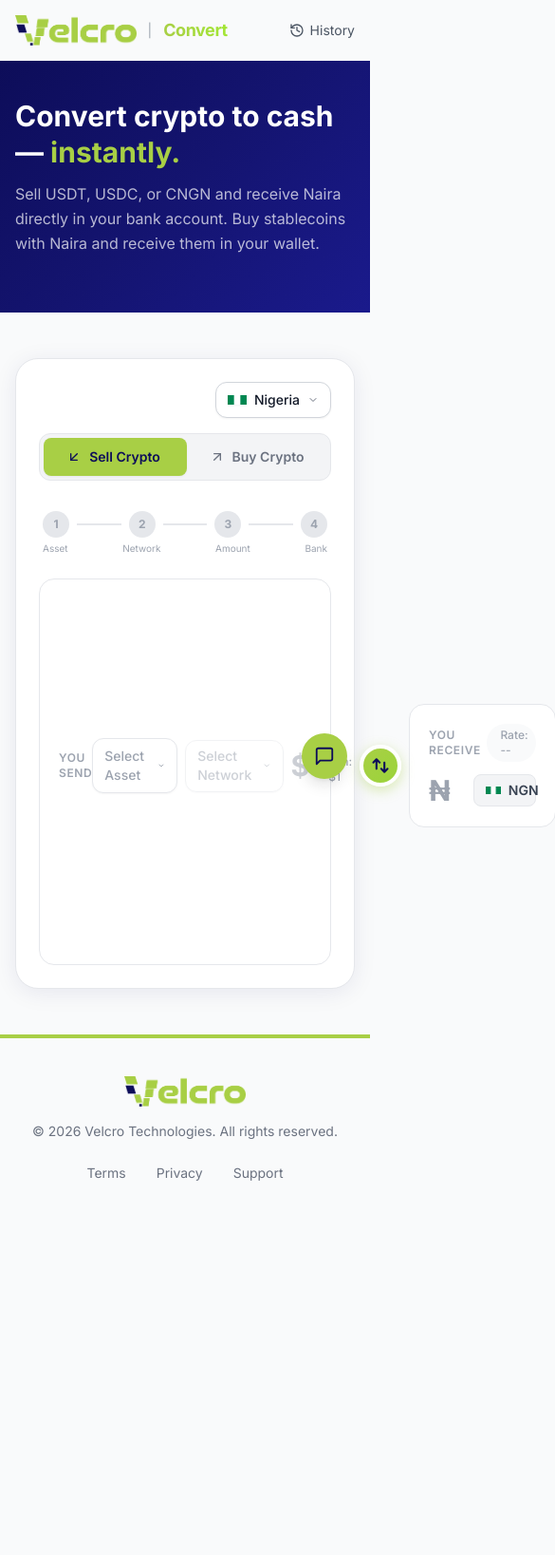
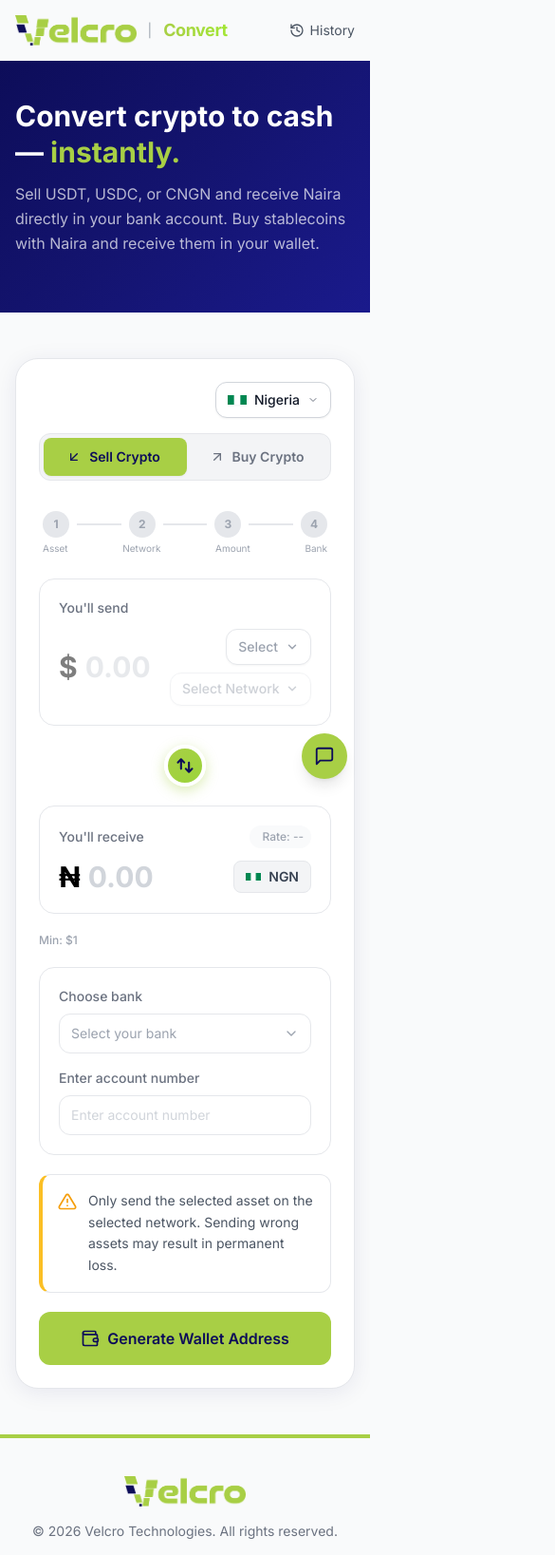
Before and after one commit to KamalT-Sk/velcro-ramp, a website: page public/index.html in a window 390 px wide. Shown: the top 1637 px of the page at 95% size, 585 px wide, since content can reach past the window. Before the commit the page ends 1285 px from the top, so only its background shows below. Drawn offline with nearby package versions, Linux system fonts and the light colour scheme; no server answers.

Commit message:
BIG CHANGES

```diff
--- a/public/index.html
+++ b/public/index.html
@@ -170,12 +170,19 @@
           <!-- You'll Send Panel -->
           <div id="sell-send-panel" class="input-panel">
             <div class="flex items-center justify-between mb-3">
-              <label class="text-xs font-semibold text-gray-400 uppercase tracking-wider whitespace-nowrap">You Send</label>
-              <div class="flex items-center gap-2">
+              <span class="text-sm text-gray-500 font-medium">You'll send</span>
+            </div>
+            <div class="flex items-center justify-between gap-4">
+              <div class="flex items-center gap-2 flex-1 min-w-0 opacity-50 pointer-events-none transition-opacity" id="sell-amount-step">
+                <span class="text-3xl font-bold text-gray-300" id="sell-currency-prefix">$</span>
+                <input type="number" id="sell-amount" placeholder="0.00" min="0" step="0.01" oninput="calculateSell()"
+                  class="display-input text-3xl font-bold text-gray-900 bg-transparent outline-none w-full p-0 border-none focus:ring-0 amount-input placeholder-gray-300">
+              </div>
+              <div class="flex flex-col items-end gap-2 shrink-0">
                 <div class="custom-select" id="sell-asset-wrap">
                   <div class="asset-pill" onclick="toggleDropdown('sell-asset-options')">
                     <div class="flex items-center gap-1.5" id="sell-asset-display">
-                      <span class="text-gray-400 text-sm">Select Asset</span>
+                      <span class="text-gray-400 text-sm">Select</span>
                     </div>
                     <svg width="14" height="14" viewBox="0 0 24 24" fill="none" stroke="currentColor" stroke-width="2.5" stroke-linecap="round" stroke-linejoin="round" class="text-gray-400"><path d="m6 9 6 6 6-6"/></svg>
                   </div>
@@ -226,12 +233,9 @@
                     </div>
                   </div>
                 </div>
-          <div id="sell-amount-step" class="flex items-center gap-3 mt-3 opacity-50 pointer-events-none transition-opacity">
-            <span class="text-3xl font-bold text-gray-400" id="sell-currency-prefix">$</span>
-            <input type="number" id="sell-amount" placeholder="0.00" min="0" step="0.01" oninput="calculateSell()"
-              class="display-input flex-1 text-3xl font-bold text-gray-900 bg-transparent outline-none w-full p-0 border-none focus:ring-0 amount-input">
-          </div>
-          <div class="mt-2 text-xs text-gray-400 font-medium">Min: $1</div>
+              </div>
+            </div>
+          </div>
 
           <!-- Swap Button -->
           <div class="flex justify-center -my-2 relative z-10">
@@ -243,25 +247,31 @@
           <!-- You'll Receive Panel -->
           <div id="sell-receive-panel" class="input-panel">
             <div class="flex items-center justify-between mb-3">
-              <label class="text-xs font-semibold text-gray-400 uppercase tracking-wider whitespace-nowrap">You Receive</label>
+              <span class="text-sm text-gray-500 font-medium">You'll receive</span>
               <span class="text-xs font-medium text-gray-400 flex items-center gap-1.5 bg-gray-50 px-2 py-1 rounded-full" id="sell-rate-display"><span class="w-1.5 h-1.5 rounded-full bg-green-500 live-pulse"></span>Rate: --</span>
             </div>
-            <div class="flex items-center gap-3">
-              <span class="text-3xl font-bold text-gray-400" id="sell-receive-currency">₦</span>
+            <div class="flex items-center justify-between gap-4">
+              <div class="flex items-center gap-2 flex-1 min-w-0">
+                <span class="text-3xl font-bold text-gray-300" id="sell-receive-currency">&#8358;</span>
                 <input type="number" id="sell-receive" placeholder="0.00" min="0" step="0.01" oninput="calculateSellFromNgn()"
-                class="display-input flex-1 text-3xl font-bold text-gray-900 bg-transparent outline-none w-full p-0 border-none focus:ring-0 amount-input">
+                  class="display-input text-3xl font-bold text-gray-900 bg-transparent outline-none w-full p-0 border-none focus:ring-0 amount-input placeholder-gray-300">
+              </div>
+              <div class="shrink-0">
                 <div class="bg-gray-100 border border-gray-200 rounded-lg px-3 py-1.5 flex items-center gap-2">
                   <img id="sell-receive-flag" src="/flags/ng.png" class="w-4 h-auto rounded-sm" alt="">
                   <span class="text-gray-700 font-semibold text-sm" id="sell-receive-currency-code">NGN</span>
                 </div>
               </div>
             </div>
+          </div>
+          <div class="text-xs text-gray-400 font-medium -mt-3">Min: $1</div>
 
           <!-- Bank Details -->
           <div class="input-panel space-y-4">
-            <div class="flex flex-col sm:flex-row items-start gap-3">
-              <div class="custom-select flex-1 w-full" id="sell-bank-wrap">
-                <label class="block text-xs font-semibold text-gray-400 uppercase tracking-wider mb-2">Bank</label>
+            <div class="flex flex-col sm:flex-row gap-4">
+              <div class="flex-1">
+                <label class="block text-sm font-medium text-gray-500 mb-2">Choose bank</label>
+                <div class="custom-select w-full" id="sell-bank-wrap">
                   <div class="custom-select-trigger w-full px-3 py-2.5 border border-gray-200 rounded-xl bg-white text-sm transition-all hover:border-velcro-green" onclick="toggleDropdown('sell-bank-options')">
                     <div class="flex items-center gap-2" id="sell-bank-display">
                       <span class="text-gray-400">Select your bank</span>
@@ -272,27 +282,27 @@
                     <div class="custom-option text-gray-400">Loading banks...</div>
                   </div>
                 </div>
-              <div class="flex-1 w-full">
-                <label class="block text-xs font-semibold text-gray-400 uppercase tracking-wider mb-2">Account Number</label>
+              </div>
+              <div class="flex-1">
+                <label class="block text-sm font-medium text-gray-500 mb-2">Enter account number</label>
                 <input type="tel" id="sell-bank-number" placeholder="Enter account number" inputmode="numeric" pattern="[0-9]*"
                   class="w-full px-3 py-2.5 border border-gray-200 rounded-xl bg-white text-sm text-gray-900 outline-none transition-all focus:border-velcro-green amount-input"
                   oninput="validateAccount(); updateStepIndicators('OFFRAMP');">
                 <p id="sell-bank-error" class="hidden text-xs text-red-500 mt-1 font-medium"></p>
               </div>
             </div>
-            <div id="sell-name-wrap" class="hidden animate-fade-in">
-              <label class="block text-xs font-semibold text-gray-400 uppercase tracking-wider mb-2">Account Holder Name</label>
+            <div id="sell-name-wrap" class="hidden">
+              <label class="block text-sm font-medium text-gray-500 mb-2">Account Holder Name</label>
               <input type="text" id="sell-account-name" placeholder="Enter account holder name"
                 class="w-full px-3 py-2.5 border border-gray-200 rounded-xl bg-white text-sm text-gray-900 outline-none transition-all focus:border-velcro-green amount-input"
                 oninput="updateStepIndicators('OFFRAMP');">
-              <p class="text-xs text-gray-400 mt-1.5">Enter the name exactly as it appears on your bank account</p>
             </div>
           </div>
 
           <!-- Warning -->
-          <div class="flex items-start gap-3 p-4 bg-amber-50/60 border border-amber-200 rounded-xl">
-            <svg width="20" height="20" viewBox="0 0 24 24" fill="none" stroke="#d97706" stroke-width="2" stroke-linecap="round" stroke-linejoin="round" class="flex-shrink-0 mt-0.5"><path d="M10.29 3.86 1.82 18a2 2 0 0 0 1.71 3h16.94a2 2 0 0 0 1.71-3L13.71 3.86a2 2 0 0 0-3.42 0z"/><line x1="12" y1="9" x2="12" y2="13"/><line x1="12" y1="17" x2="12.01" y2="17"/></svg>
-            <p class="text-sm text-amber-800 leading-relaxed">Only send the selected asset on the selected network. Sending wrong assets may result in permanent loss.</p>
+          <div class="flex items-start gap-3 p-4 bg-white border border-gray-200 rounded-xl" style="border-left: 4px solid #fbbf24;">
+            <svg width="20" height="20" viewBox="0 0 24 24" fill="none" stroke="#f59e0b" stroke-width="2" stroke-linecap="round" stroke-linejoin="round" class="flex-shrink-0 mt-0.5"><path d="M10.29 3.86 1.82 18a2 2 0 0 0 1.71 3h16.94a2 2 0 0 0 1.71-3L13.71 3.86a2 2 0 0 0-3.42 0z"/><line x1="12" y1="9" x2="12" y2="13"/><line x1="12" y1="17" x2="12.01" y2="17"/></svg>
+            <p class="text-sm text-gray-600 leading-relaxed">Only send the selected asset on the selected network. Sending wrong assets may result in permanent loss.</p>
           </div>
 
           <!-- Action Button -->
@@ -378,13 +388,20 @@
 
           <!-- You'll Receive Panel -->
           <div id="buy-receive-panel" class="input-panel">
-            <div class="flex items-start justify-between gap-4">
-              <label class="text-xs font-semibold text-gray-400 uppercase tracking-wider mt-2">You Receive</label>
-              <div class="flex flex-col items-end gap-2">
+            <div class="flex items-center justify-between mb-3">
+              <span class="text-sm text-gray-500 font-medium">You'll receive</span>
+              <span class="text-xs font-medium text-gray-400 flex items-center gap-1.5 bg-gray-50 px-2 py-1 rounded-full" id="buy-rate-display"><span class="w-1.5 h-1.5 rounded-full bg-green-500 live-pulse"></span>Rate: --</span>
+            </div>
+            <div class="flex items-center justify-between gap-4">
+              <div class="flex items-center gap-2 flex-1 min-w-0">
+                <input type="number" id="buy-receive" placeholder="0.00" min="0" step="0.01" oninput="calculateBuyFromCrypto()"
+                  class="display-input text-3xl font-bold text-gray-900 bg-transparent outline-none w-full p-0 border-none focus:ring-0 amount-input placeholder-gray-300">
+              </div>
+              <div class="flex flex-col items-end gap-2 shrink-0">
                 <div class="custom-select" id="buy-asset-wrap">
                   <div class="asset-pill" onclick="toggleDropdown('buy-asset-options')">
                     <div class="flex items-center gap-1.5" id="buy-asset-display">
-                      <span class="text-gray-400 text-sm">Select Asset</span>
+                      <span class="text-gray-400 text-sm">Select</span>
                     </div>
                     <svg width="14" height="14" viewBox="0 0 24 24" fill="none" stroke="currentColor" stroke-width="2.5" stroke-linecap="round" stroke-linejoin="round" class="text-gray-400"><path d="m6 9 6 6 6-6"/></svg>
                   </div>
@@ -429,9 +446,8 @@
                     </div>
                   </div>
                 </div>
-          <div class="flex items-center gap-3 mt-3">
-            <input type="number" id="buy-receive" placeholder="0.00" min="0" step="0.01" oninput="calculateBuyFromCrypto()"
-              class="display-input flex-1 text-3xl font-bold text-gray-900 bg-transparent outline-none w-full p-0 border-none focus:ring-0 amount-input">
+              </div>
+            </div>
           </div>
 
           <!-- Swap Button -->
@@ -443,23 +459,29 @@
 
           <!-- You'll Send Panel (NGN) -->
           <div id="buy-send-panel" class="input-panel">
-            <label class="text-xs font-semibold text-gray-400 uppercase tracking-wider whitespace-nowrap">You Send</label>
-            <div id="buy-amount-step" class="flex items-center gap-3 mt-2 opacity-50 pointer-events-none transition-opacity">
-              <span class="text-3xl font-bold text-gray-400" id="buy-send-currency">₦</span>
+            <div class="flex items-center justify-between mb-3">
+              <span class="text-sm text-gray-500 font-medium">You'll send</span>
+            </div>
+            <div class="flex items-center justify-between gap-4">
+              <div class="flex items-center gap-2 flex-1 min-w-0 opacity-50 pointer-events-none transition-opacity" id="buy-amount-step">
+                <span class="text-3xl font-bold text-gray-300" id="buy-send-currency">&#8358;</span>
                 <input type="number" id="buy-amount" placeholder="0.00" min="0" step="0.01" oninput="calculateBuy()"
-                class="display-input flex-1 text-3xl font-bold text-gray-900 bg-transparent outline-none w-full p-0 border-none focus:ring-0 amount-input">
+                  class="display-input text-3xl font-bold text-gray-900 bg-transparent outline-none w-full p-0 border-none focus:ring-0 amount-input placeholder-gray-300">
+              </div>
+              <div class="shrink-0">
                 <div class="bg-gray-100 border border-gray-200 rounded-lg px-3 py-1.5 flex items-center gap-2">
                   <img id="buy-send-flag" src="/flags/ng.png" class="w-4 h-auto rounded-sm" alt="">
                   <span class="text-gray-700 font-semibold text-sm" id="buy-send-currency-code">NGN</span>
                 </div>
               </div>
-            <div class="mt-2 text-xs text-gray-400 font-medium">Min: ₦2,000</div>
-          </div>
+            </div>
+          </div>
+          <div class="text-xs text-gray-400 font-medium -mt-3">Min: &#8358;2,000</div>
 
           <!-- Wallet Address -->
           <div class="input-panel space-y-4">
             <div>
-              <label class="block text-xs font-semibold text-gray-400 uppercase tracking-wider mb-2">Your Wallet Address</label>
+              <label class="block text-sm font-medium text-gray-500 mb-2">Your Wallet Address</label>
               <input type="text" id="buy-wallet" placeholder="Enter your wallet address"
                 class="w-full px-3 py-2.5 border border-gray-200 rounded-xl bg-white text-sm text-gray-900 outline-none transition-all focus:border-velcro-green amount-input font-mono"
                 oninput="updateStepIndicators('ONRAMP');">
```
Lines whose indentation alone changed are shown as unchanged.
